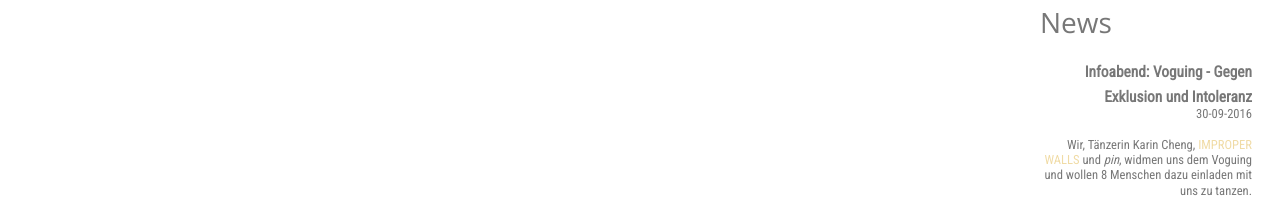
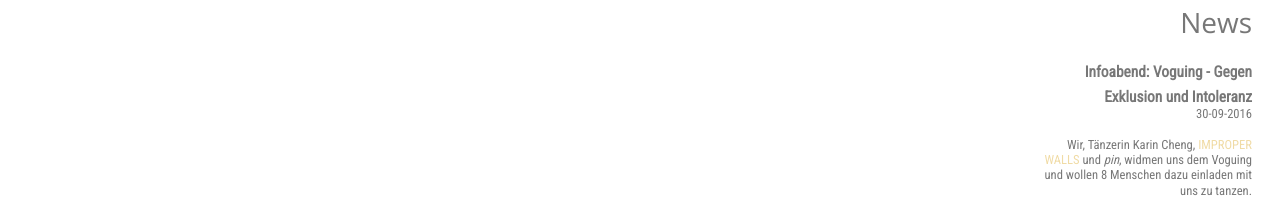
Before and after one commit to pinverein/anna-laura, a Jekyll site: the page built from index.html, in a window 1280 px wide. Shown: the top 203 px of the page. Built offline with Jekyll 4.4.1, drawn with Linux system fonts in a browser that asks for light colours.

Commit message:
Removed text stroke.

```diff
--- a/assets/css/2-modules/_cards.sass
+++ b/assets/css/2-modules/_cards.sass
@@ -66,7 +66,7 @@
     h1
       font-size: 1.3rem
       text-align: center
-      +stroke(1px, white)
+      // +stroke(1px, white)
 
     p
       font-size: .9rem
--- a/assets/css/4-sections/_startscreen.sass
+++ b/assets/css/4-sections/_startscreen.sass
@@ -56,7 +56,7 @@
   color: #aaa
   transform-origin: top right
   opacity: 0
-
+  text-align: right
 
   animation: newsFade 400ms 1800ms ease-in-out forwards
 
@@ -78,7 +78,7 @@
 
 
   .news-box
-    // opacity: .2
+    text-align: left
     font-family: 'Roboto Condensed'
     +transition
 
--- a/assets/css/main.css
+++ b/assets/css/main.css
@@ -505,8 +505,7 @@
     display: none; }
     .card .card-long h1 {
       font-size: 1.3rem;
-      text-align: center;
-      text-shadow: 0 0 0 transparent, -1px -1px 0 white, 0px -1px 0 white, 1px -1px 0 white, -1px 0px 0 white, 0px 0px 0 white, 1px 0px 0 white, -1px 1px 0 white, 0px 1px 0 white, 1px 1px 0 white; }
+      text-align: center; }
     .card .card-long p {
       font-size: .9rem; }
     .card .card-long ul {
@@ -1292,6 +1291,7 @@
   -webkit-transform-origin: top right;
           transform-origin: top right;
   opacity: 0;
+  text-align: right;
   -webkit-animation: newsFade 400ms 1800ms ease-in-out forwards;
           animation: newsFade 400ms 1800ms ease-in-out forwards; }
 
@@ -1313,6 +1313,7 @@
     text-align: right;
     font-size: 2rem; }
   .news-wrapper .news-box {
+    text-align: left;
     font-family: 'Roboto Condensed';
     -webkit-transition: all 0.15s ease-out 0s;
     transition: all 0.15s ease-out 0s; }
```
